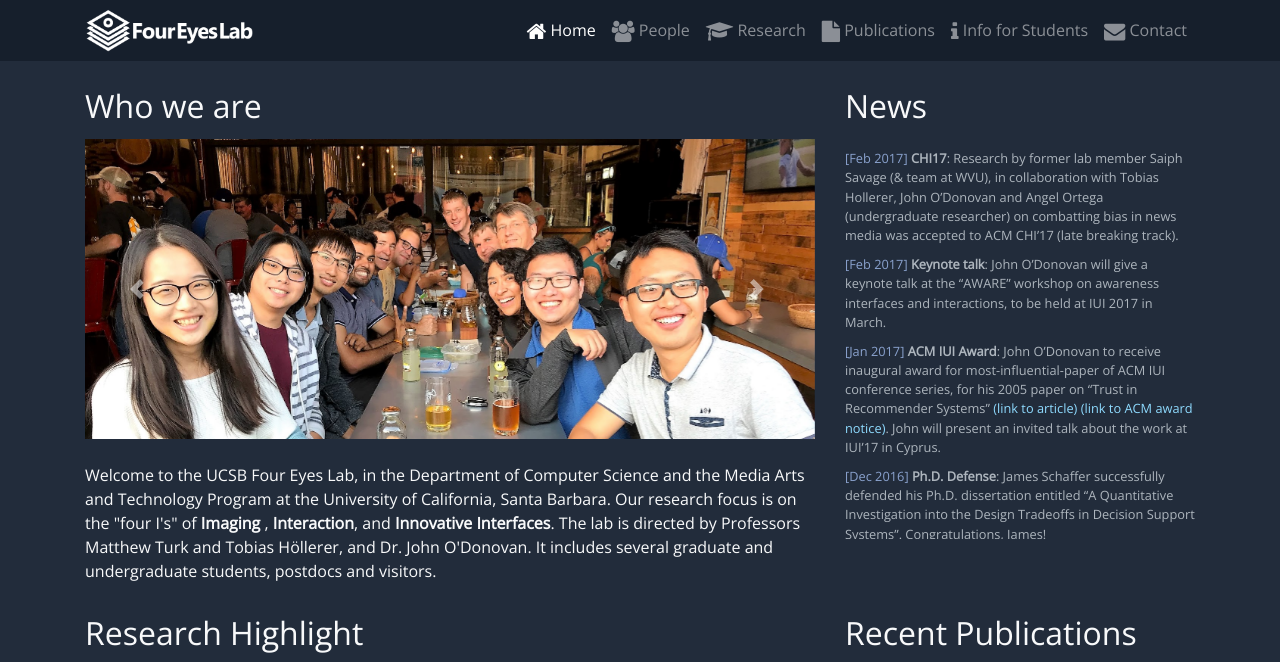
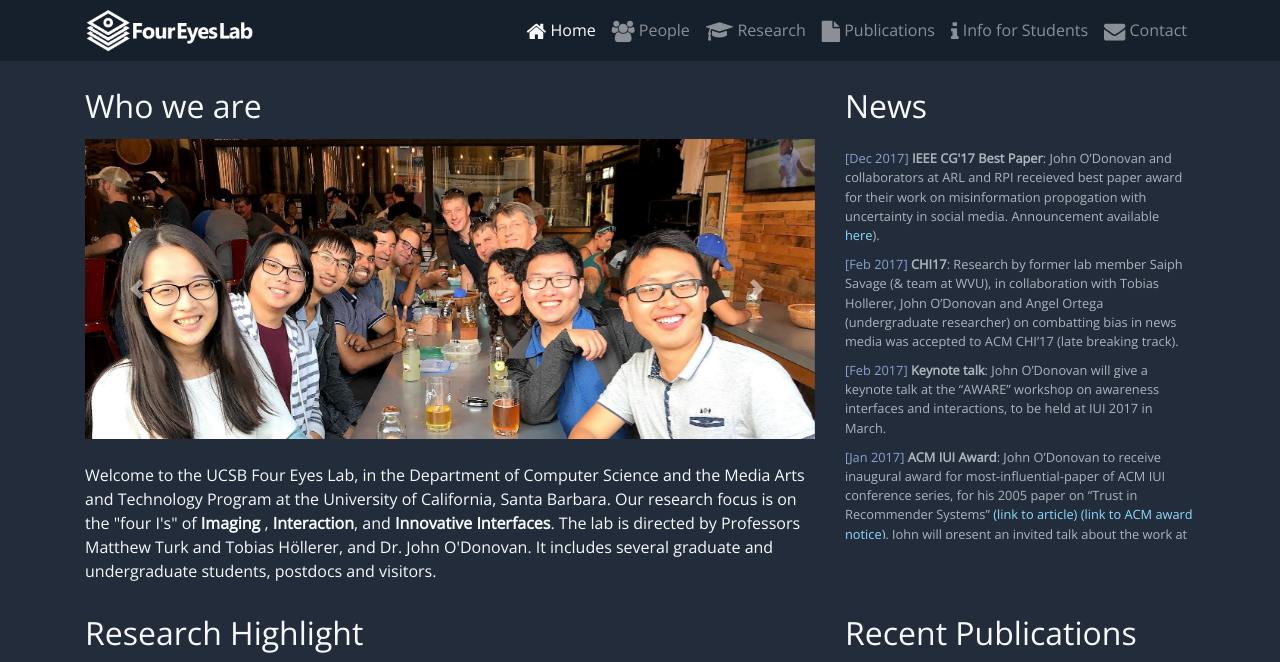
Before and after one commit to FourEyesLab/foureyeslab.github.io, a Jekyll site: the page built from index.html, in a window 1280 px wide and 900 px high, cut to the strip 0-662 px from the top of the window. Built offline with Jekyll 4.4.1, drawn with Linux system fonts in a browser that asks for light colours; nearby versions of some CDN libraries.

Commit message:
Update news.yml

```diff
--- a/_data/news.yml
+++ b/_data/news.yml
@@ -5,6 +5,11 @@
 #   description: your description here, in **markdown** format, you can add hyperlinks as [link](http://example.com/).
 
 # The news items will appear in the website as the order defined here. The front page will display a limited number of items.
+
+- date: Dec 2017
+  title: IEEE CG'17 Best Paper
+  description: John O'Donovan and collaborators at ARL and RPI receieved best paper award for their work on misinformation propogation with uncertainty in social media.  Announcement available <a href="https://www.eurekalert.org/pub_releases/2017-12/uarl-arw120717.php">here</a>).
+  image: assets/images/fakephotos/2.jpg
 
 - date: Feb 2017
   title: CHI17
```
